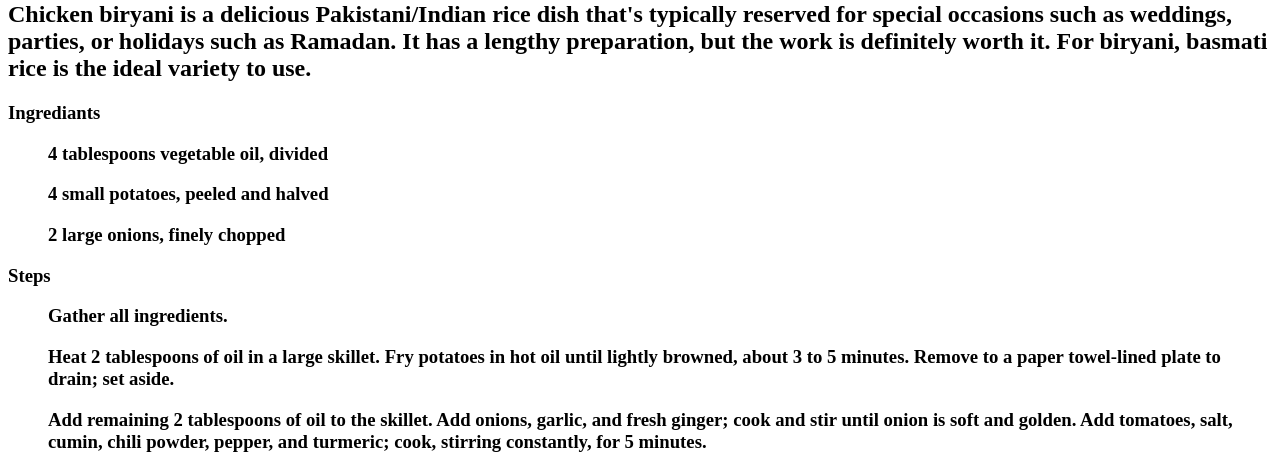
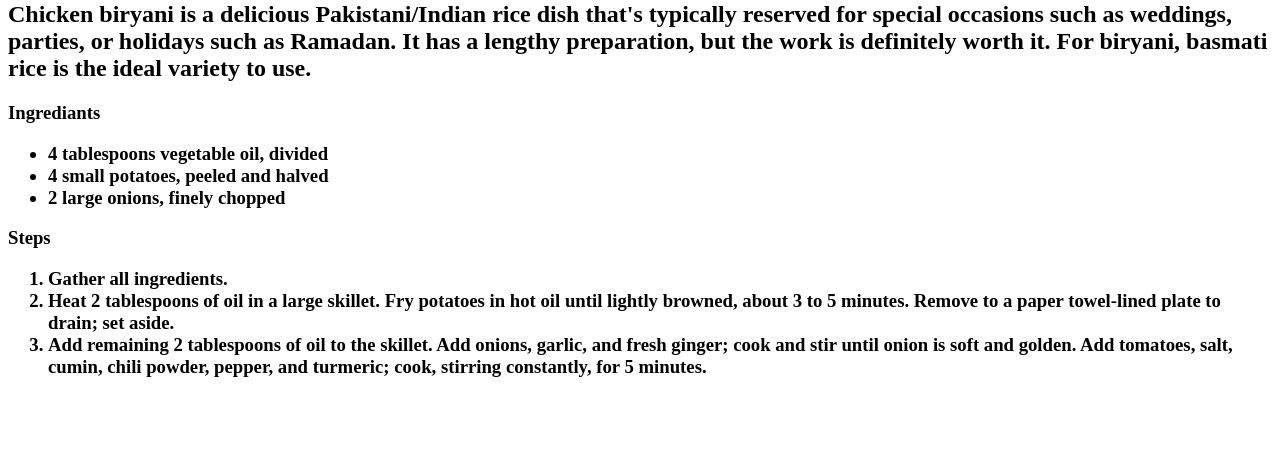
Before and after one commit to Mastu2005/odin-recipes, a plain HTML site: page recipes/chickenBiryani.html in a window 1280 px wide. Shown: the part 588-1060 px from the top of the page. After the commit the page ends 985 px from the top, so only its background shows below. Drawn offline with Linux system fonts and the light colour scheme.

Commit message:
Some change in chickenBiryani.html file

```diff
--- a/recipes/chickenBiryani.html
+++ b/recipes/chickenBiryani.html
@@ -15,15 +15,19 @@
         Chicken biryani is a delicious Pakistani/Indian rice dish that's typically reserved for special occasions such as weddings, parties, or holidays such as Ramadan. It has a lengthy preparation, but the work is definitely worth it. For biryani, basmati rice is the ideal variety to use.
         <h3>
             Ingrediants
-            <ul>4 tablespoons vegetable oil, divided</ul>
-            <ul>4 small potatoes, peeled and halved</ul>
-            <ul>2 large onions, finely chopped</ul>
+            <ul>
+                <li>4 tablespoons vegetable oil, divided</li>
+                <li>4 small potatoes, peeled and halved</li>
+                <li>2 large onions, finely chopped</li>
+            </ul>
         </h3>
         <h3>
             Steps
-            <ol>Gather all ingredients.</ol>
-            <ol>Heat 2 tablespoons of oil in a large skillet. Fry potatoes in hot oil until lightly browned, about 3 to 5 minutes. Remove to a paper towel-lined plate to drain; set aside.</ol>
-            <ol>Add remaining 2 tablespoons of oil to the skillet. Add onions, garlic, and fresh ginger; cook and stir until onion is soft and golden. Add tomatoes, salt, cumin, chili powder, pepper, and turmeric; cook, stirring constantly, for 5 minutes.</ol>
+            <ol>
+                <li>Gather all ingredients.</li>
+                <li>Heat 2 tablespoons of oil in a large skillet. Fry potatoes in hot oil until lightly browned, about 3 to 5 minutes. Remove to a paper towel-lined plate to drain; set aside.</li>
+                <li>Add remaining 2 tablespoons of oil to the skillet. Add onions, garlic, and fresh ginger; cook and stir until onion is soft and golden. Add tomatoes, salt, cumin, chili powder, pepper, and turmeric; cook, stirring constantly, for 5 minutes.</li>
+            </ol>
         </h3>
 
     </h2>
```
